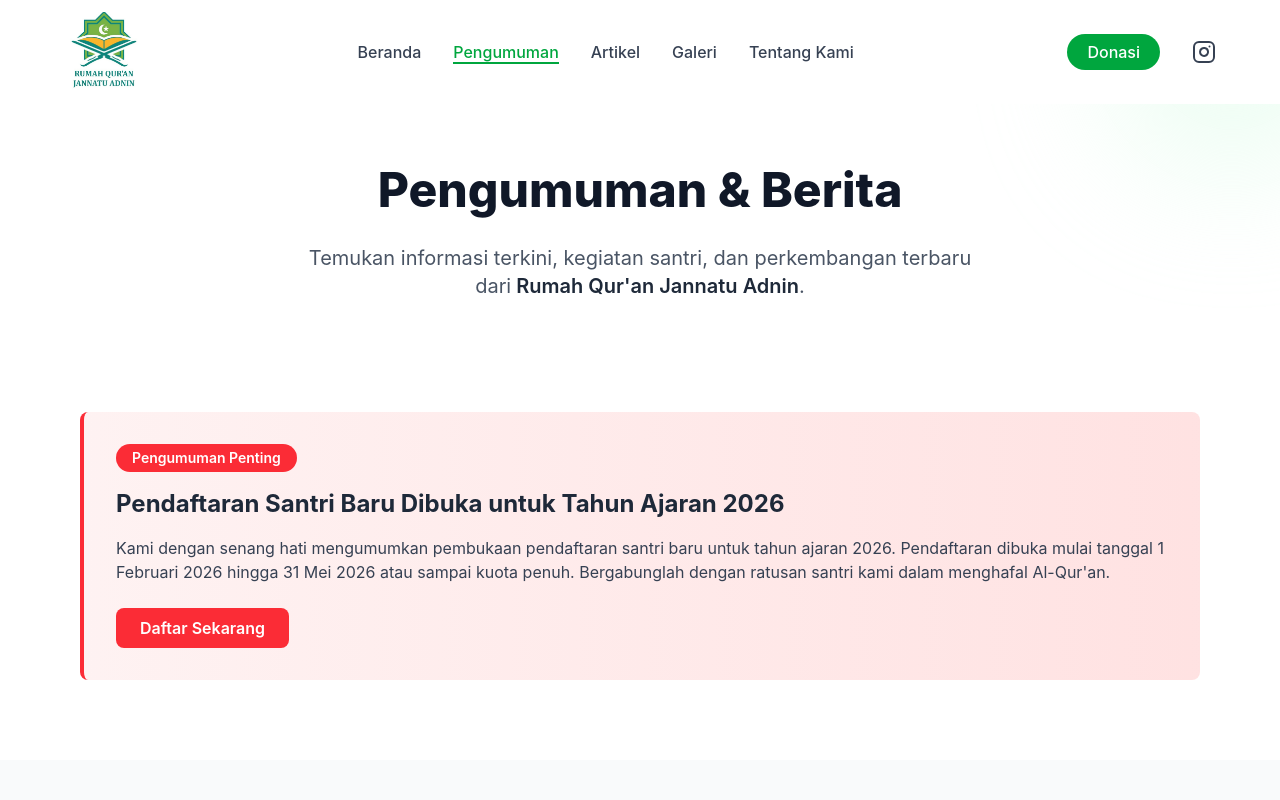
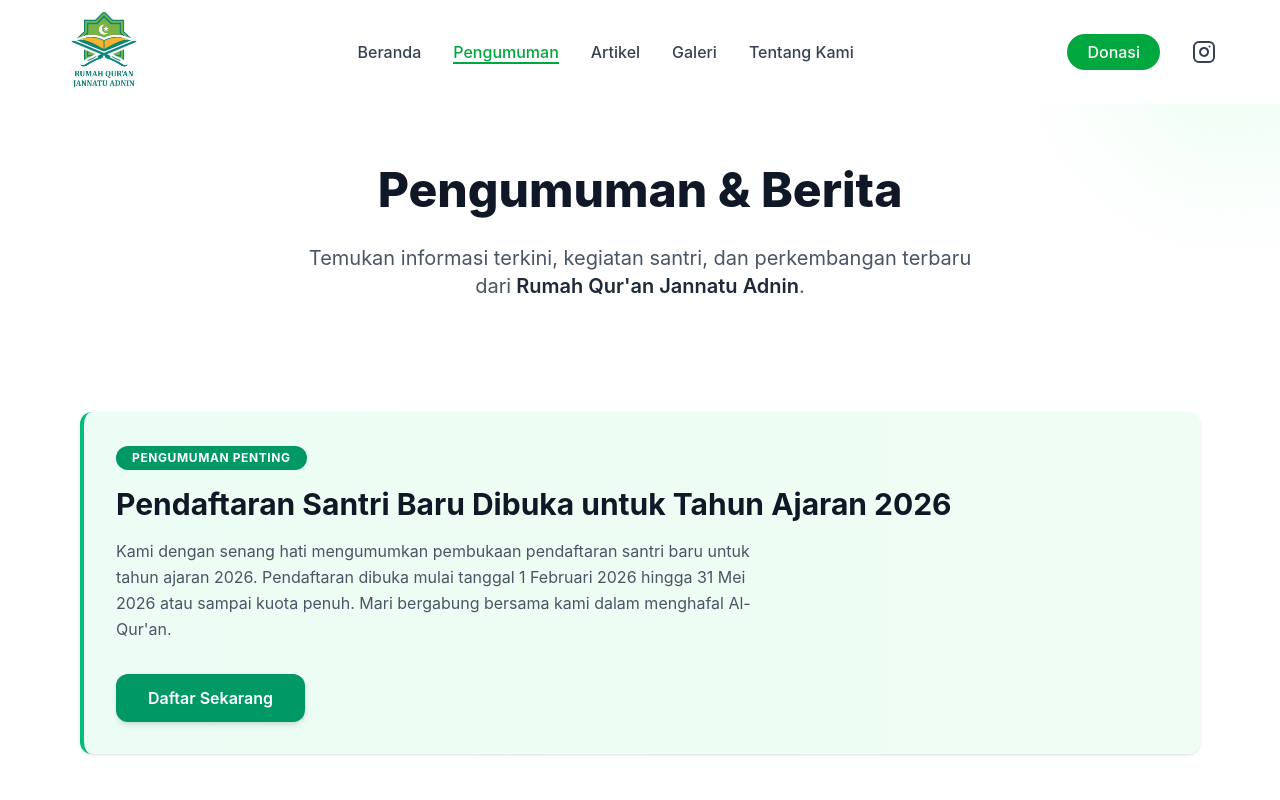
Before and after one commit to kokoy13/jannatu-adnin-frontend, a React (Vite) app in the folder jannatuadnin-frontend/: page /pengumuman in a window 1280 px wide. Shown: the top 800 px of the page. Built offline with nearby package versions, Linux system fonts and the light colour scheme.

Commit message:
redesign announcement - hero section

```diff
--- a/jannatuadnin-frontend/src/pages/Announcement.jsx
+++ b/jannatuadnin-frontend/src/pages/Announcement.jsx
@@ -26,13 +26,20 @@ const Announcement = () => {
             {/* <!-- Featured Announcement --> */}
             <section className="py-12 bg-white">
                 <div className="max-w-6xl mx-auto px-4">
-                    <div className="bg-gradient-to-r from-red-50 to-red-100 border-l-4 border-red-500 rounded-lg p-8 mb-8">
-                        <span className="inline-block bg-red-500 text-white px-4 py-1 rounded-full text-sm font-semibold mb-4">Pengumuman Penting</span>
-                        <h2 className="text-2xl font-bold text-gray-800 mb-4">Pendaftaran Santri Baru Dibuka untuk Tahun Ajaran 2026</h2>
-                        <p className="text-gray-700 mb-6">
-                            Kami dengan senang hati mengumumkan pembukaan pendaftaran santri baru untuk tahun ajaran 2026. Pendaftaran dibuka mulai tanggal 1 Februari 2026 hingga 31 Mei 2026 atau sampai kuota penuh. Bergabunglah dengan ratusan santri kami dalam menghafal Al-Qur'an.
+                    {/* Mengganti skema warna dari red ke emerald/green */}
+                    <div className="bg-gradient-to-r from-emerald-50 to-green-50 border-l-4 border-emerald-500 rounded-xl p-8 mb-8 shadow-sm">
+                        <span className="inline-block bg-emerald-600 text-white px-4 py-1 rounded-full text-xs uppercase tracking-wider font-bold mb-4">
+                            Pengumuman Penting
+                        </span>
+                        <h2 className="text-2xl md:text-3xl font-bold text-gray-900 mb-4">
+                            Pendaftaran Santri Baru Dibuka untuk Tahun Ajaran 2026
+                        </h2>
+                        <p className="text-gray-600 mb-8 max-w-2xl leading-relaxed">
+                            Kami dengan senang hati mengumumkan pembukaan pendaftaran santri baru untuk tahun ajaran 2026.
+                            Pendaftaran dibuka mulai tanggal 1 Februari 2026 hingga 31 Mei 2026 atau sampai kuota penuh.
+                            Mari bergabung bersama kami dalam menghafal Al-Qur'an.
                         </p>
-                        <button className="bg-red-500 text-white px-6 py-2 rounded-lg font-semibold hover:bg-red-600 transition">
+                        <button className="bg-emerald-600 text-white px-8 py-3 rounded-xl font-semibold hover:bg-emerald-700 transition-all shadow-md hover:shadow-lg transform hover:-translate-y-0.5">
                             Daftar Sekarang
                         </button>
                     </div>
```
